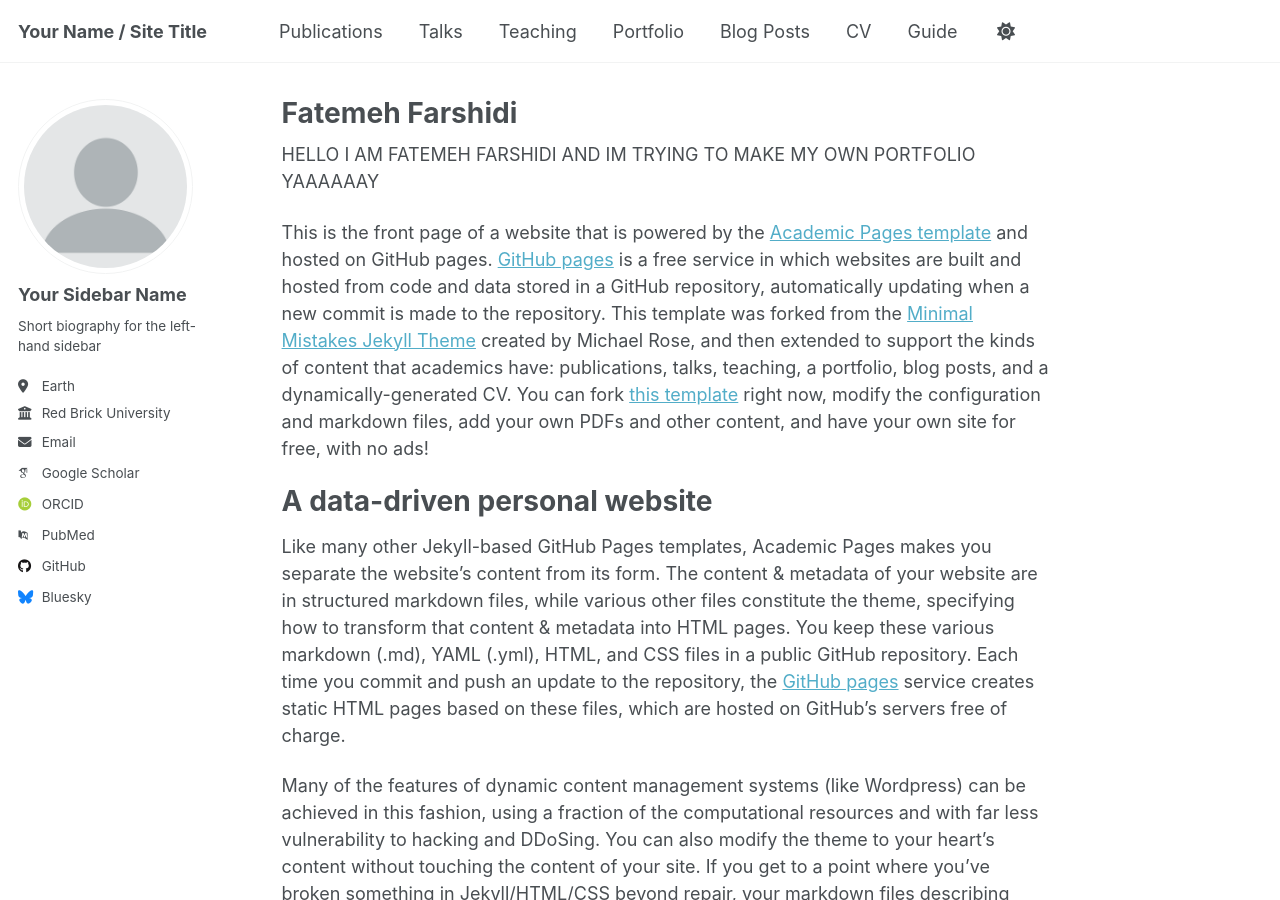
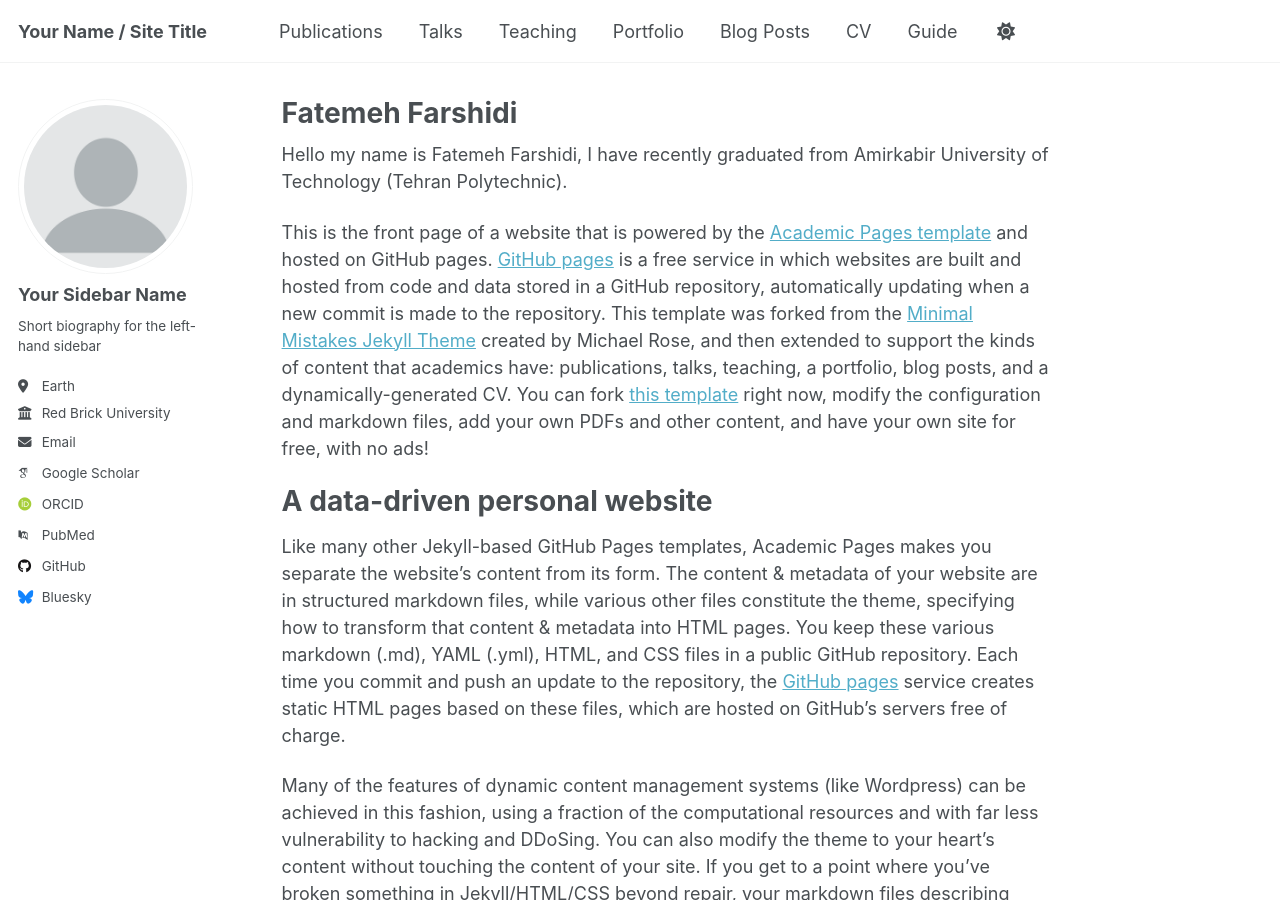
Before and after one commit to Graythe7/fatemehfarshidi, a Jekyll site: the page built from _pages/about.md, in a window 1280 px wide and 900 px high. Built offline with Jekyll 4.4.1, drawn with Linux system fonts in a browser that asks for light colours; some web fonts are replaced.

Commit message:
new test

```diff
--- a/_pages/about.md
+++ b/_pages/about.md
@@ -7,7 +7,7 @@ redirect_from:
   - /about.html
 ---
 
-HELLO I AM FATEMEH FARSHIDI AND IM TRYING TO MAKE MY OWN PORTFOLIO YAAAAAAY
+Hello my name is Fatemeh Farshidi, I have recently graduated from Amirkabir University of Technology (Tehran Polytechnic).
 
 This is the front page of a website that is powered by the [Academic Pages template](https://github.com/academicpages/academicpages.github.io) and hosted on GitHub pages. [GitHub pages](https://pages.github.com) is a free service in which websites are built and hosted from code and data stored in a GitHub repository, automatically updating when a new commit is made to the repository. This template was forked from the [Minimal Mistakes Jekyll Theme](https://mmistakes.github.io/minimal-mistakes/) created by Michael Rose, and then extended to support the kinds of content that academics have: publications, talks, teaching, a portfolio, blog posts, and a dynamically-generated CV. You can fork [this template](https://github.com/academicpages/academicpages.github.io) right now, modify the configuration and markdown files, add your own PDFs and other content, and have your own site for free, with no ads!
 
```
Also changed, not shown: 1 other file.
